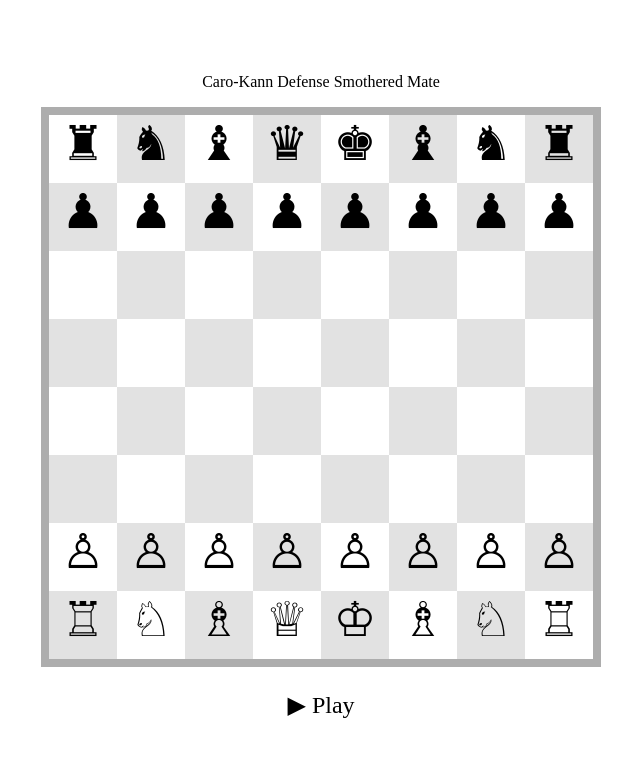
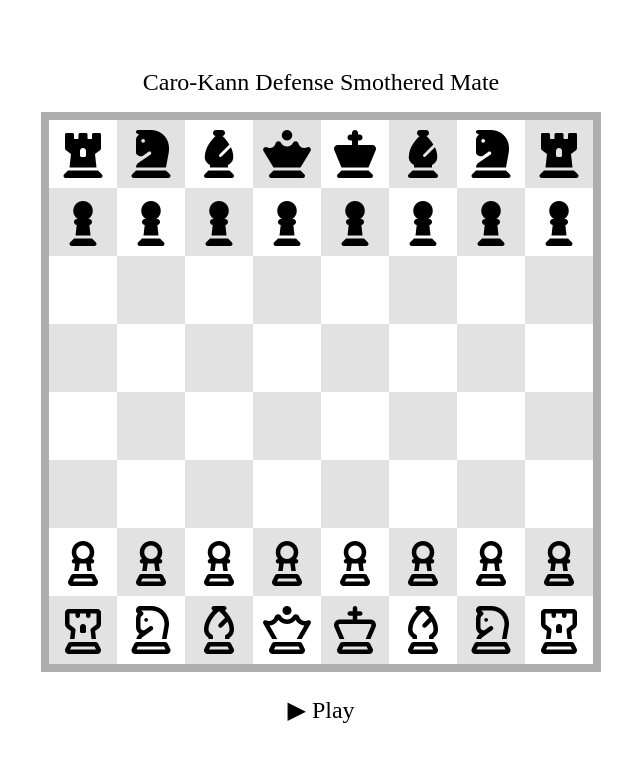
Before and after one commit to aimecarte/chessboard-grid, a plain HTML site: page index.html in a window 1280 px wide. Shown: the whole page, without its empty margins (319-959 px from the left). Drawn offline with Linux system fonts and the light colour scheme.

Commit message:
use font awesome icons

```diff
--- a/index.html
+++ b/index.html
@@ -12,23 +12,23 @@
         <div class="title">Caro-Kann Defense Smothered Mate</div>
         <input type="checkbox" name="button" id="button" hidden>
     <div class="board">
-        <div class="box1"><p class="black-piece rook">&#9820</p></div>
-        <div class="box1"><p class="black-piece knight" data-index="2">&#9822</p></div>
-        <div class="box1"><p class="black-piece bishop">&#9821</p></div>
-        <div class="box1"><p class="black-piece queen">&#9819</p></div>
-        <div class="box1"><p class="black-piece king" data-index="5">&#9818</p></div>
-        <div class="box1"><p class="black-piece bishop">&#9821</p></div>
-        <div class="box1"><p class="black-piece knight" data-index="7">&#9822</p></div>
-        <div class="box1"><p class="black-piece rook">&#9820</p></div>
+        <div class="box1"><p class="black-piece" data-index="1"><i class="fa-solid fa-chess-rook"></i></p></div>
+        <div class="box1"><p class="black-piece" data-index="2"><i class="fa-solid fa-chess-knight"></i></p></div>
+        <div class="box1"><p class="black-piece" data-index="3"><i class="fa-solid fa-chess-bishop"></i></p></div>
+        <div class="box1"><p class="black-piece" data-index="4"><i class="fa-solid fa-chess-queen"></i></p></div>
+        <div class="box1"><p class="black-piece" data-index="5"><i class="fa-solid fa-chess-king"></i></p></div>
+        <div class="box1"><p class="black-piece" data-index="6"><i class="fa-solid fa-chess-bishop"></i></p></div>
+        <div class="box1"><p class="black-piece" data-index="7"><i class="fa-solid fa-chess-knight"></i></p></div>
+        <div class="box1"><p class="black-piece" data-index="8"><i class="fa-solid fa-chess-rook"></i></p></div>
 
-        <div class="box2"><p class="black-piece pawn">&#9823</p></div>
-        <div class="box2"><p class="black-piece pawn">&#9823</p></div>
-        <div class="box2"><p class="black-piece pawn" data-index="3">&#9823</p></div>
-        <div class="box2"><p class="black-piece pawn" data-index="4">&#9823</p></div>
-        <div class="box2"><p class="black-piece pawn">&#9823</p></div>
-        <div class="box2"><p class="black-piece pawn">&#9823</p></div>
-        <div class="box2"><p class="black-piece pawn">&#9823</p></div>
-        <div class="box2"><p class="black-piece pawn">&#9823</p></div>
+        <div class="box2"><p class="black-piece" data-index="9"><i class="fa-solid fa-chess-pawn"></i></p></div>
+        <div class="box2"><p class="black-piece" data-index="10"><i class="fa-solid fa-chess-pawn"></i></p></div>
+        <div class="box2"><p class="black-piece" data-index="11"><i class="fa-solid fa-chess-pawn"></i></p></div>
+        <div class="box2"><p class="black-piece" data-index="12"><i class="fa-solid fa-chess-pawn"></i></p></div>
+        <div class="box2"><p class="black-piece" data-index="13"><i class="fa-solid fa-chess-pawn"></i></p></div>
+        <div class="box2"><p class="black-piece" data-index="14"><i class="fa-solid fa-chess-pawn"></i></p></div>
+        <div class="box2"><p class="black-piece" data-index="15"><i class="fa-solid fa-chess-pawn"></i></p></div>
+        <div class="box2"><p class="black-piece" data-index="16"><i class="fa-solid fa-chess-pawn"></i></p></div>
 
         <div class="box1"></div>
         <div class="box1"></div>
@@ -66,23 +66,23 @@
         <div class="box2"></div>
         <div class="box2"></div>
 
-        <div class="box1"><p class="white-piece pawn">&#9817</p></div>
-        <div class="box1"><p class="white-piece pawn">&#9817</p></div>
-        <div class="box1"><p class="white-piece pawn">&#9817</p></div>
-        <div class="box1"><p class="white-piece pawn" data-index="4">&#9817</p></div>
-        <div class="box1"><p class="white-piece pawn" data-index="5">&#9817</p></div>
-        <div class="box1"><p class="white-piece pawn">&#9817</p></div>
-        <div class="box1"><p class="white-piece pawn">&#9817</p></div>
-        <div class="box1"><p class="white-piece pawn">&#9817</p></div>
+        <div class="box1"><p class="white-piece" data-index="1"><i class="fa-regular fa-chess-pawn"></i></p></div>
+        <div class="box1"><p class="white-piece" data-index="2"><i class="fa-regular fa-chess-pawn"></i></p></div>
+        <div class="box1"><p class="white-piece" data-index="3"><i class="fa-regular fa-chess-pawn"></i></p></div>
+        <div class="box1"><p class="white-piece" data-index="4"><i class="fa-regular fa-chess-pawn"></i></p></div>
+        <div class="box1"><p class="white-piece" data-index="5"><i class="fa-regular fa-chess-pawn"></i></p></div>
+        <div class="box1"><p class="white-piece" data-index="6"><i class="fa-regular fa-chess-pawn"></i></p></div>
+        <div class="box1"><p class="white-piece" data-index="7"><i class="fa-regular fa-chess-pawn"></i></p></div>
+        <div class="box1"><p class="white-piece" data-index="8"><i class="fa-regular fa-chess-pawn"></i></p></div>
 
-        <div class="box2"><p class="white-piece rook">&#9814</p></div>
-        <div class="box2"><p class="white-piece knight" data-index="10">&#9816</p></div>
-        <div class="box2"><p class="white-piece bishop">&#9815</p></div>
-        <div class="box2"><p class="white-piece queen" data-index="12">&#9813</p></div>
-        <div class="box2"><p class="white-piece king">&#9812</p></div>
-        <div class="box2"><p class="white-piece bishop">&#9815</p></div>
-        <div class="box2"><p class="white-piece knight">&#9816</p></div>
-        <div class="box2"><p class="white-piece rook">&#9814</p></div>
+        <div class="box2"><p class="white-piece" data-index="9"><i class="fa-regular fa-chess-rook"></i></p></div>
+        <div class="box2"><p class="white-piece" data-index="10"><i class="fa-regular fa-chess-knight"></i></p></div>
+        <div class="box2"><p class="white-piece" data-index="11"><i class="fa-regular fa-chess-bishop"></i></p></div>
+        <div class="box2"><p class="white-piece" data-index="12"><i class="fa-regular fa-chess-queen"></i></p></div>
+        <div class="box2"><p class="white-piece" data-index="13"><i class="fa-regular fa-chess-king"></i></p></div>
+        <div class="box2"><p class="white-piece" data-index="14"><i class="fa-regular fa-chess-bishop"></i></p></div>
+        <div class="box2"><p class="white-piece" data-index="15"><i class="fa-regular fa-chess-knight"></i></p></div>
+        <div class="box2"><p class="white-piece" data-index="16"><i class="fa-regular fa-chess-rook"></i></p></div>
 
 
     </div>
--- a/styles.css
+++ b/styles.css
@@ -18,6 +18,7 @@ body {
 
 .title {
     text-align: center;
+    font-size: 3vmin;
 }
 
 .board {
@@ -52,10 +53,18 @@ body {
     background-color: #e2e2e2;
 }
 
+/* i {
+    display: grid;
+    width: 100%;
+    height: 100%;
+    place-items: center;
+} */
+
 .black-piece, .white-piece {
     width: 100%;
     height: 100%;
-    text-align: center;
+    display: grid;
+    place-items: center;
 }
 
 .button {
@@ -71,10 +80,9 @@ body {
 #button:checked ~ .board .white-piece[data-index="5"] {
     animation: move1 1s linear 500ms forwards,
     move6_5 1ms linear 7s forwards;
-    display: block;
 }
 
-#button:checked ~ .board .black-piece[data-index="3"] {
+#button:checked ~ .board .black-piece[data-index="11"] {
     animation: move2 1s linear 2s forwards;
 }
 
@@ -82,11 +90,10 @@ body {
     animation: move3 1s linear 3s forwards;
 }
 
-#button:checked ~ .board .black-piece[data-index="4"] {
+#button:checked ~ .board .black-piece[data-index="12"] {
     animation: move4 1s linear 4s forwards,
     move6 1s linear 6s forwards,
     move7_5 1ms linear 8s forwards;
-    display: block;
 }
 
 #button:checked ~ .board .white-piece[data-index="10"] {
```
